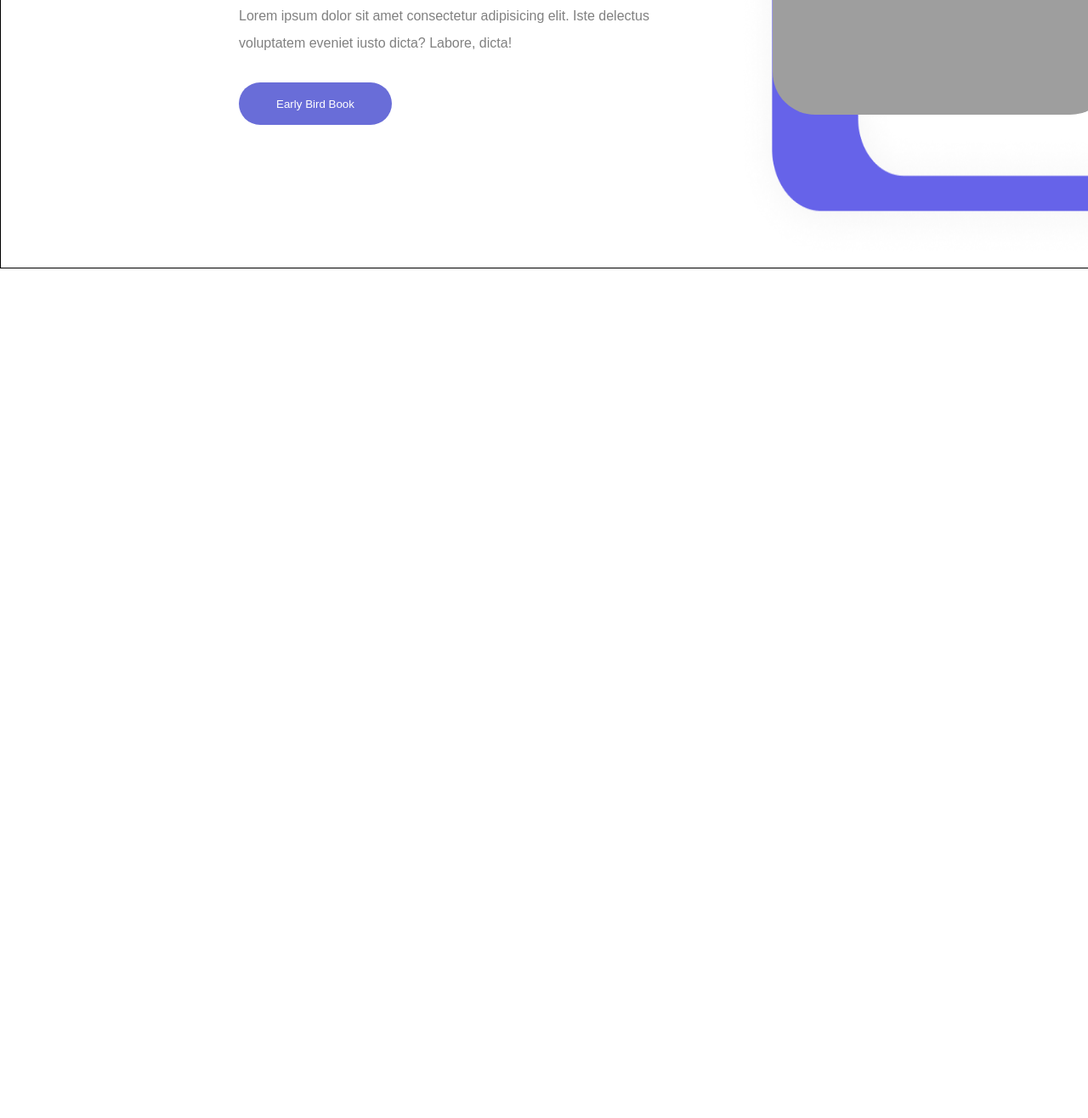
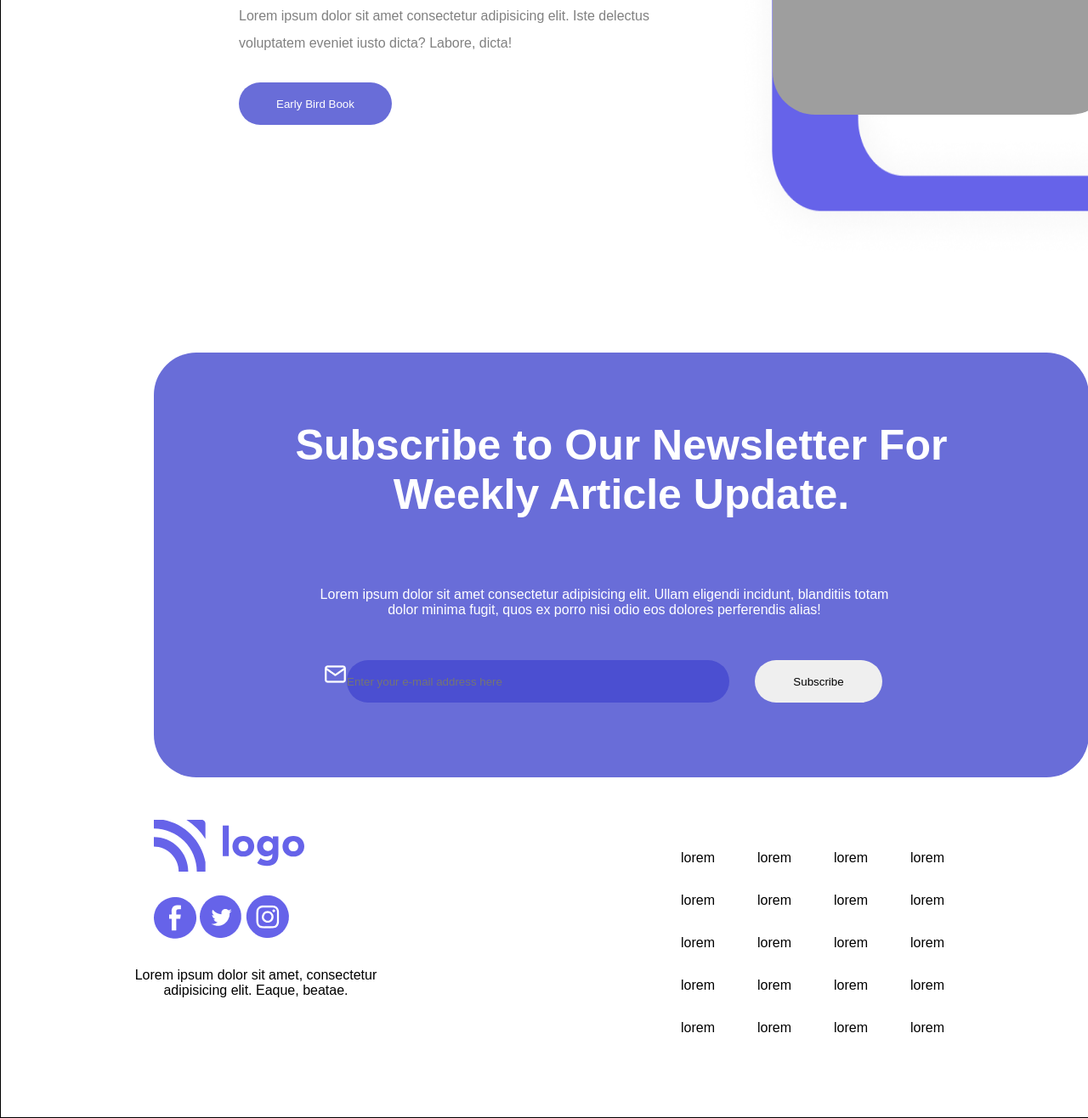
Before and after one commit to Ananya-Chandra/Projects-by-myself, a plain HTML site: page Real estate _HTML & CSS/index.html in a window 1280 px wide. Shown: the part 3786-5102 px from the top of the page at 85% size. Before the commit the page ends 4105 px from the top, so only its background shows below. Drawn offline with Linux system fonts and the light colour scheme; grey boxes are pictures that could not be loaded.

Commit message:
Add files via upload

```diff
--- a/Real estate _HTML & CSS/index.html
+++ b/Real estate _HTML & CSS/index.html
@@ -93,12 +93,13 @@
 
     <div class="div-4">
         <div class="div-left">
-            <img class="behind"src="./images/featureImageBg1.svg" alt="">
-            <img class="front"src="./images/featuresImage1.png" alt="">
+            <img class="behind" src="./images/featureImageBg1.svg" alt="">
+            <img class="front" src="./images/featuresImage1.png" alt="">
         </div>
         <div class="div-right">
             <h1 class="h-3">Modern, Trendy, Affordable!</h1>
-            <p class="p-2">Lorem ipsum dolor sit amet consectetur adipisicing elit. Iste delectus voluptatem eveniet iusto dicta?
+            <p class="p-2">Lorem ipsum dolor sit amet consectetur adipisicing elit. Iste delectus voluptatem eveniet
+                iusto dicta?
                 Labore, dicta!</p>
             <button class="btn-3">Early Bird Book</button>
         </div>
@@ -108,15 +109,68 @@
 
         <div class="div-right second">
             <h1 class="h-3">Modern, Trendy, Affordable!</h1>
-            <p class="p-2">Lorem ipsum dolor sit amet consectetur adipisicing elit. Iste delectus voluptatem eveniet iusto dicta?
+            <p class="p-2">Lorem ipsum dolor sit amet consectetur adipisicing elit. Iste delectus voluptatem eveniet
+                iusto dicta?
                 Labore, dicta!</p>
             <button class="btn-3">Early Bird Book</button>
         </div>
         <div class="div-left">
-            <img class="behind"src="./images/featureImageBg2.png" alt="">
-            <img class="front img-second"src="./images/featuresImage2.png" alt="">
+            <img class="behind" src="./images/featureImageBg2.png" alt="">
+            <img class="front img-second" src="./images/featuresImage2.png" alt="">
         </div>
     </div>
+
+    <div class="div-6">
+        <div class="main-box">
+            <h1 class="h-4">Subscribe to Our Newsletter For Weekly Article Update.</h1>
+            <p class="p-3">Lorem ipsum dolor sit amet consectetur adipisicing elit. Ullam eligendi incidunt, blanditiis
+                totam dolor minima fugit, quos ex porro nisi odio eos dolores perferendis alias!</p>
+            <div class="box2">
+                <img src="./images/mail.png" alt=""><input class="mail-box" type="email" placeholder="Enter your e-mail address here"><button
+                    class="btn-4">Subscribe</button>
+            </div>
+        </div>
+        <div class="div-down">
+            <div>
+                <img class="logo-1" src="./images/Logo.svg" alt="">
+                <img class="line-img" src="./images/facebook.png" alt="">
+                <img src="./images/twitter.png" alt="">
+                <img src="./images/instagram.png" alt="">
+                <p class="p-4">Lorem ipsum dolor sit amet, consectetur adipisicing elit. Eaque, beatae.</p>
+            </div>
+            <div class="list">
+                <ul class="list-1">
+                    <li>lorem</li>
+                    <li>lorem</li>
+                    <li>lorem</li>
+                    <li>lorem</li>
+                    <li>lorem</li>
+                </ul>
+                <ul class="list-1">
+                    <li>lorem</li>
+                    <li>lorem</li>
+                    <li>lorem</li>
+                    <li>lorem</li>
+                    <li>lorem</li>
+                </ul>
+                <ul class="list-1">
+                    <li>lorem</li>
+                    <li>lorem</li>
+                    <li>lorem</li>
+                    <li>lorem</li>
+                    <li>lorem</li>
+                </ul>
+                <ul class="list-1">
+                    <li>lorem</li>
+                    <li>lorem</li>
+                    <li>lorem</li>
+                    <li>lorem</li>
+                    <li>lorem</li>
+                </ul>
+            </div>
+        </div>
+    </div>
+
 </body>
 
 </html>
--- a/Real estate _HTML & CSS/style.css
+++ b/Real estate _HTML & CSS/style.css
@@ -187,3 +187,72 @@ hr{
 .img-second{
     margin-left: -530px;
 }
+.div-6{
+    height: 900px;
+}
+.main-box{
+    height: 500px;
+    width: 1100px;
+    background-color: #696dd8;
+    margin-left: 180px;
+    margin-top: 100px;
+    border-radius: 50px;
+}
+.h-4{
+    color: white;
+    padding: 80px;
+    font-size: 50px;
+    text-align: center;
+}
+.p-3{
+    color: white;
+    width: 700px;
+    text-align: center;
+    margin-left: 180px;
+}
+.box2{
+    margin-left: 200px;
+    margin-top: 50px;
+}
+.mail-box{
+    width: 450px;
+    height: 50px;
+    border-radius: 50px;
+    background-color: #4b4fd1;
+    border: none;
+}
+.btn-4{
+    margin-left: 30px;
+    width: 150px;
+    height: 50px;
+    border-radius: 50px;
+    border: none;
+}
+.logo-1{
+    display: block;
+    margin-left: 180px;
+    margin-top: 50px;
+}
+.line-img{
+    margin-left: 180px;
+    margin-top: 30px;
+}
+.p-4{
+    width: 300px;
+    text-align: center;
+    margin-left: 150px;
+    margin-top: 30px;
+}
+.div-down{
+    display: flex;
+}
+.list{
+    display: flex;
+    margin-top: 70px;
+    margin-left: 300px;
+}
+.list-1{
+    list-style: none;
+    padding-left: 50px;
+    line-height: 50px;
+}
```
